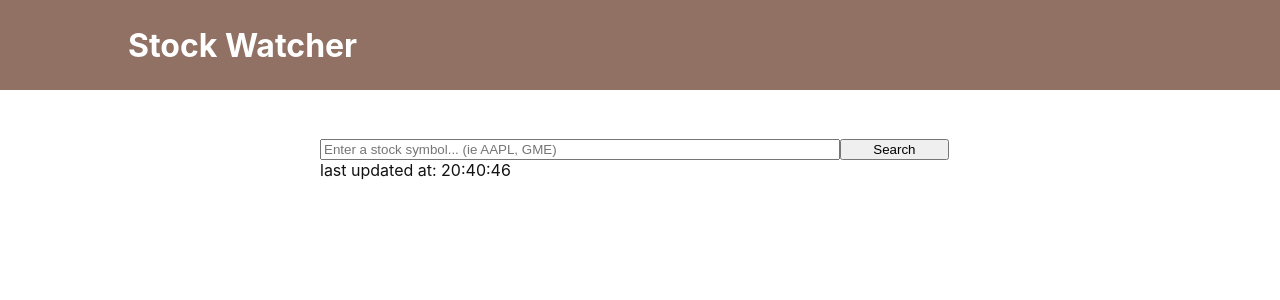
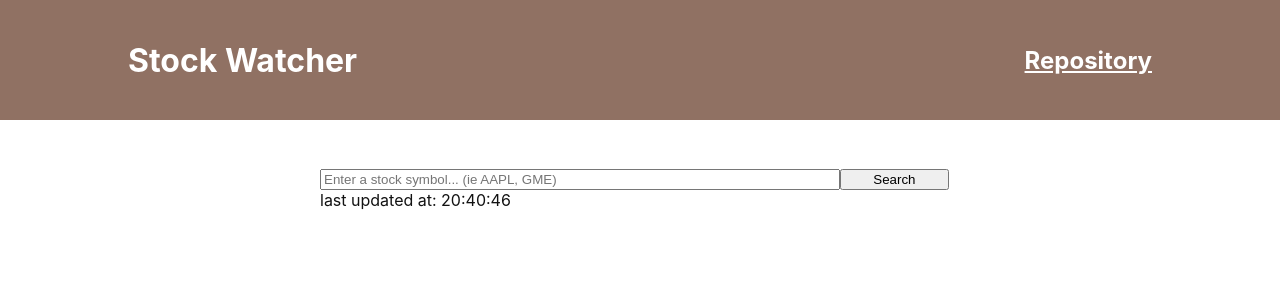
Before and after one commit to ThomasJnLiu/stock-watcher-app, a React (Create React App) app: page / in a window 1280 px wide. Shown: the top 300 px of the page. Built offline with nearby package versions, Linux system fonts and the light colour scheme.

Commit message:
Add repo link

```diff
--- a/src/components/Header/Header.js
+++ b/src/components/Header/Header.js
@@ -3,8 +3,24 @@ import classes from "./Header.module.css";
 
 const Header = () => {
   return (
-    <header>
+    <header
+      style={{
+        display: "flex ",
+        alignItems: "center",
+        justifyContent: "space-between",
+      }}
+    >
       <h1>Stock Watcher</h1>
+      <h2>
+        <a
+          href="https://github.com/ThomasJnLiu/stock-watcher-app"
+          target="_blank"
+          rel="noreferrer"
+          style={{ color: "white" }}
+        >
+          Repository
+        </a>
+      </h2>
     </header>
   );
 };
```
